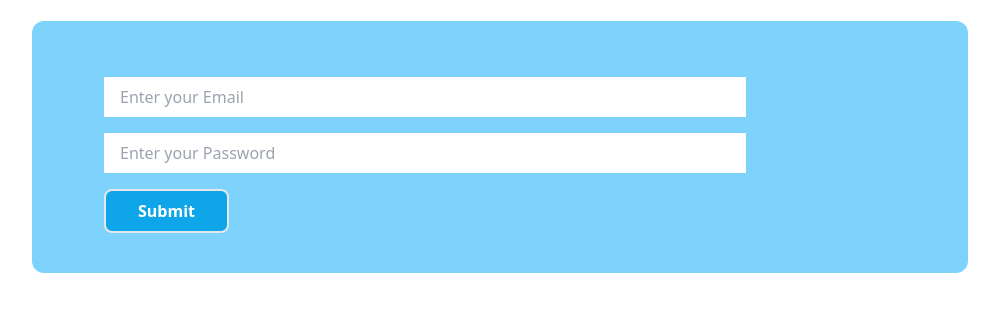
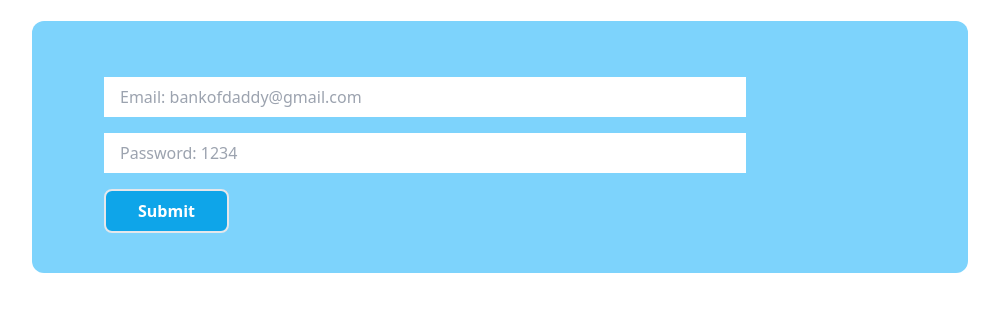
Before and after one commit to HironmoyRay/Bank_Of_Dady_Functional, a plain HTML site: page index.html in a window 1280 px wide. Shown: the part 99-410 px from the top of the page, without its empty margins (140-1139 px from the left). Drawn offline with nearby package versions, Linux system fonts and the light colour scheme.

Commit message:
Email & Pass show on Placeholder

```diff
--- a/index.html
+++ b/index.html
@@ -17,9 +17,9 @@
     <main class="mx-4">
         <div class="bg-sky-300 w-full md:w-3/4  mt-8  mx-auto p-4 md:p-10 rounded-xl">
             <input class="mx-4 md:mx-8 my-2 md:my-4 px-2 md:px-4 py-1 md:py-2 block w-3/4" type="email" name=""
-                id="email-field" placeholder="Enter your Email">
+                id="email-field" placeholder="Email: bankofdaddy@gmail.com">
             <input class="mx-4 md:mx-8 my-2 md:my-4 px-2 md:px-4 py-1 md:py-2 block w-3/4" type="password" name=""
-                id="password-field" placeholder="Enter your Password">
+                id="password-field" placeholder="Password: 1234">
             <button id="btn-submit"
                 class="bg-sky-500 hover:bg-sky-700 border-2 text-white font-semibold mx-4 md:mx-8  px-8 py-2 rounded-lg">Submit</button>
         </div>
```
